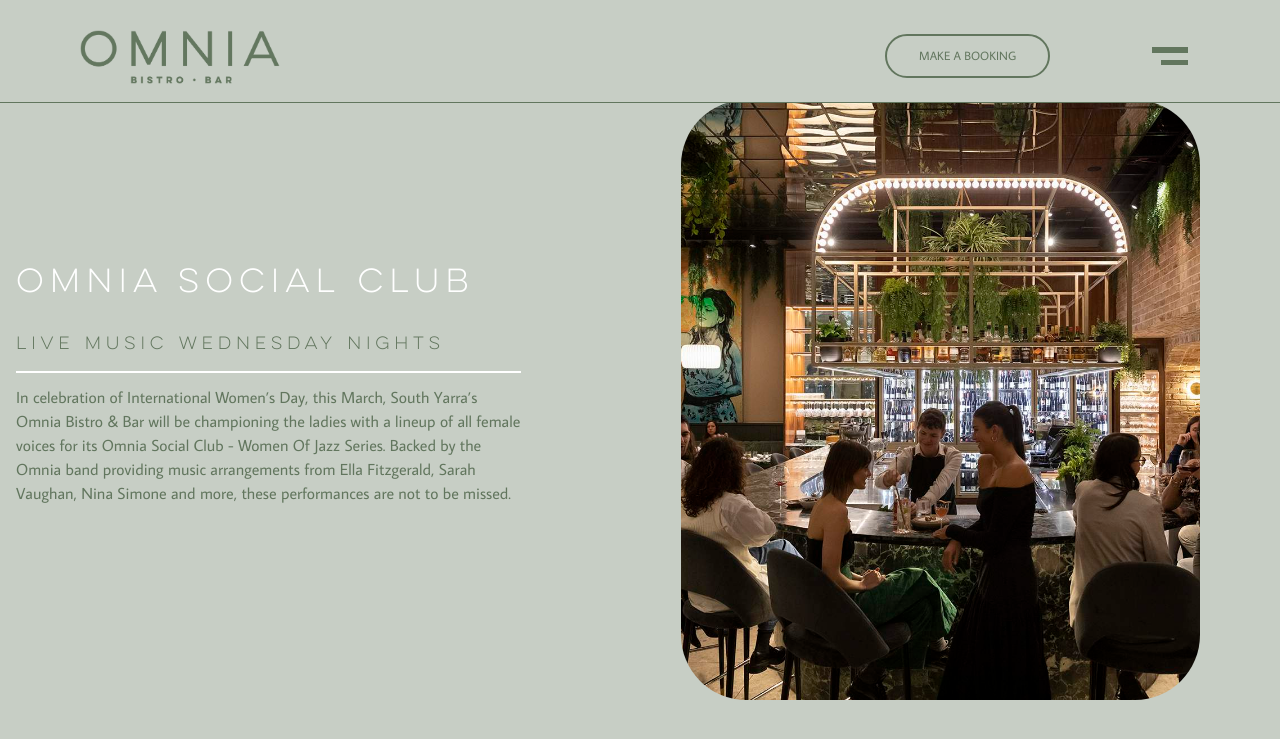
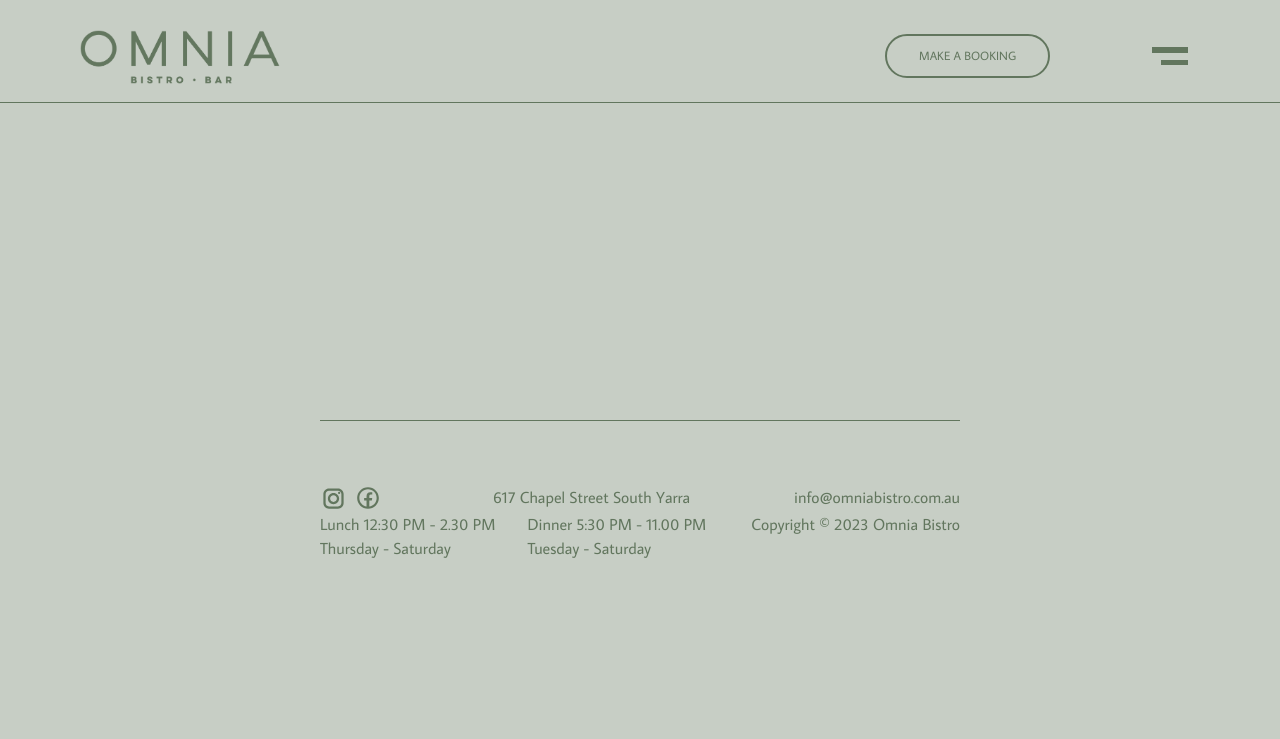
Before and after one commit to yugenomnia/omnia, a Jekyll site: the page built from events.md, in a window 1280 px wide and 900 px high, scrolled down 1656 px. Shown: the top 739 px of the window. Built offline with Jekyll 4.4.1, drawn with Linux system fonts in a browser that asks for light colours; grey boxes are pictures that could not be loaded.

Commit message:
Update from Forestry.io yugenomnia updated events.md

```diff
--- a/events.md
+++ b/events.md
@@ -16,14 +16,6 @@
     which will be cooked in the Josper oven and served with warm Tartare Sauce & fresh
     Lemon. Perfect to share between 2 or 4 people. Market price will apply on the
     day.'
-- title: 'Omnia Social Club '
-  img: "/assets/images/omnia-events-2nd-photo1.jpeg"
-  text: In celebration of International Women’s Day, this March, South Yarra’s Omnia
-    Bistro & Bar will be championing the ladies with a lineup of all female voices
-    for its Omnia Social Club - Women Of Jazz Series. Backed by the Omnia band providing
-    music arrangements from Ella Fitzgerald, Sarah Vaughan, Nina Simone and more,
-    these performances are not to be missed.
-  second_title: Live music Wednesday nights
 columns:
 - text: Beverages will be charged on consumption and a $500 deposit will be required
     to secure the venue. For special occasions, we would also be glad to custom make
```
